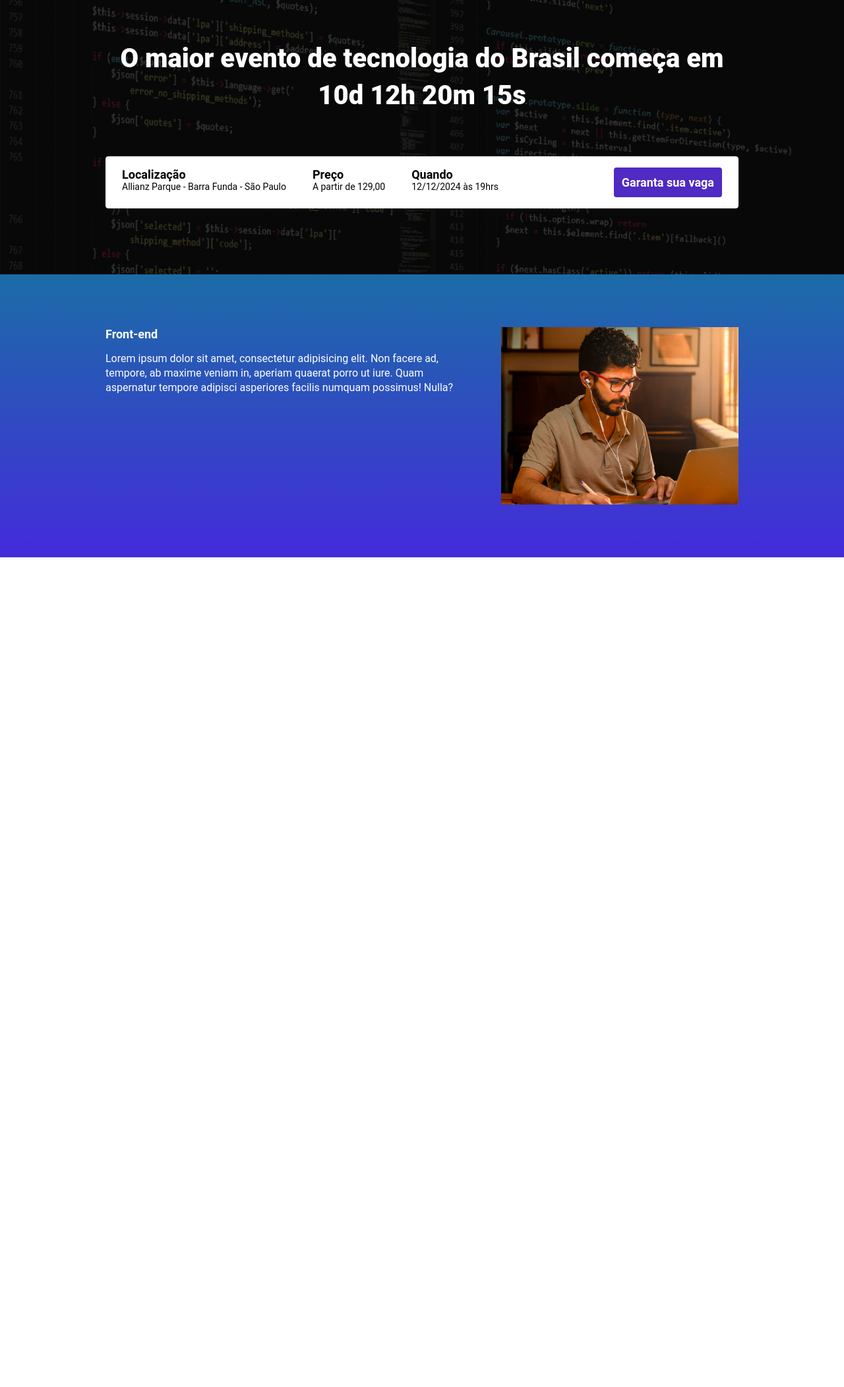
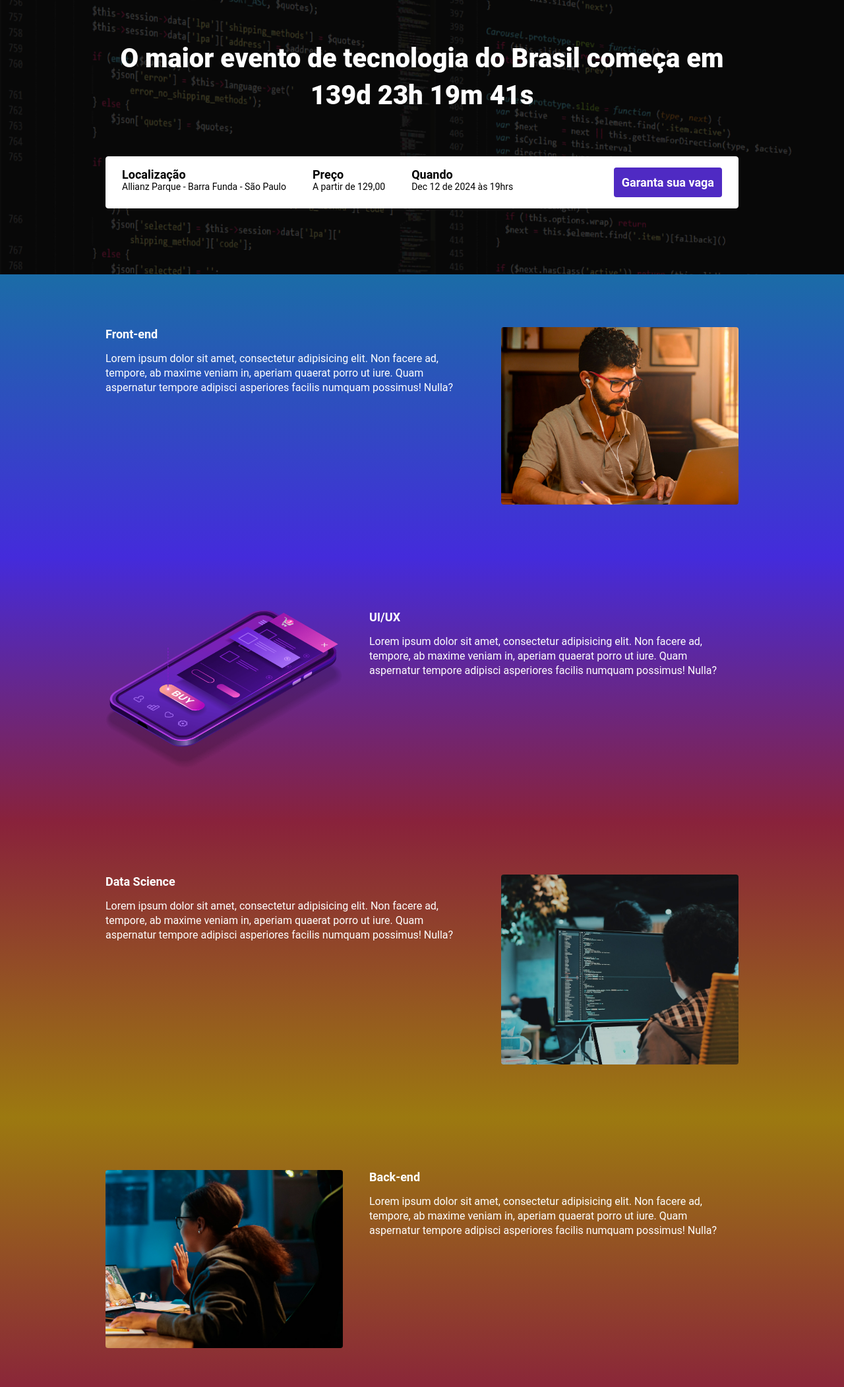
Before and after one commit to danieltwentynine/ebac-talks, a website built with Parcel: page src/index.html in a window 1280 px wide. Shown: the part 147-2250 px from the top of the page at 66% size. Before the commit the page ends 992 px from the top, so only its background shows below. Built offline with nearby package versions, Linux system fonts and the light colour scheme; a web font is replaced by a local one.

Commit message:
adicionando contagem regressiva

```diff
--- a/package.json
+++ b/package.json
@@ -2,9 +2,9 @@
   "name": "ebac-talks",
   "version": "1.0.0",
   "description": "",
-  "main": "index.js",
   "scripts": {
     "dev": "parcel src/index.html src/styles/main.scss src/scripts/main.js",
+    "build": "parcel build src/index.html",
     "test": "echo \"Error: no test specified\" && exit 1"
   },
   "keywords": [],
--- a/src/index.html
+++ b/src/index.html
@@ -6,6 +6,7 @@
     <title>EBAC Talks</title>
     <link href="https://fonts.cdnfonts.com/css/roboto" rel="stylesheet">
     <link rel="stylesheet" href="./styles/main.scss">
+    <link rel="stylesheet" href="https://unpkg.com/aos@next/dist/aos.css" />
 </head>
 <body>
 
@@ -13,7 +14,7 @@
         <div class="container">
             <img class="hero__logo" src="./images/ebac_logo.svg" alt="EBAC">
             <p class="hero__text">
-                O maior evento de tecnologia do Brasil começa em 10d 12h 20m 15s
+                O maior evento de tecnologia do Brasil começa em <span id="contador"></span>
             </p>
             <div class="infos-bar">
                 <ul class="infos-bar__infos">
@@ -27,7 +28,7 @@
                     </li>
                     <li class="infos-bar__infos__item">
                         <b>Quando</b>
-                        12/12/2024 às 19hrs
+                        Dec 12 de 2024 às 19hrs
                     </li>
                 </ul>
                 <a href="#" class="button button--primary">
@@ -37,8 +38,8 @@
         </div>
     </header>
 
-    <section class="event">
-        <div class="container">
+    <section class="event event--frontend">
+        <div class="container" data-aos="fade-right">
             <div class="event__details">
                 <h2 class="event__details__title">Front-end</h2>
                 <p class="event__details__description">
@@ -48,7 +49,41 @@
             <img class="event__image" src="./images/frontend.png" alt="Homen olhando a tela do computador">
         </div>
     </section>
+    <section class="event event--ui-ux event--image-left">
+        <div class="container" data-aos="fade-left">
+            <div class="event__details">
+                <h2 class="event__details__title">UI/UX</h2>
+                <p class="event__details__description">
+                    Lorem ipsum dolor sit amet, consectetur adipisicing elit. Non facere ad, tempore, ab maxime veniam in, aperiam quaerat porro ut iure. Quam aspernatur tempore adipisci asperiores facilis numquam possimus! Nulla?
+                </p>
+            </div>
+            <img class="event__image" src="./images/ui-ux.png" alt="Homen olhando a tela do computador">
+        </div>
+    </section>
+    <section class="event event--data-science">
+        <div class="container" data-aos="fade-right">
+            <div class="event__details">
+                <h2 class="event__details__title">Data Science</h2>
+                <p class="event__details__description">
+                    Lorem ipsum dolor sit amet, consectetur adipisicing elit. Non facere ad, tempore, ab maxime veniam in, aperiam quaerat porro ut iure. Quam aspernatur tempore adipisci asperiores facilis numquam possimus! Nulla?
+                </p>
+            </div>
+            <img class="event__image" src="./images/data.png" alt="Homen olhando a tela do computador">
+        </div>
+    </section>
+    <section class="event event--backend event--image-left">
+        <div class="container" data-aos="fade-left">
+            <div class="event__details">
+                <h2 class="event__details__title">Back-end</h2>
+                <p class="event__details__description">
+                    Lorem ipsum dolor sit amet, consectetur adipisicing elit. Non facere ad, tempore, ab maxime veniam in, aperiam quaerat porro ut iure. Quam aspernatur tempore adipisci asperiores facilis numquam possimus! Nulla?
+                </p>
+            </div>
+            <img class="event__image" src="./images/backend.png" alt="Homen olhando a tela do computador">
+        </div>
+    </section>
 
+    <script src="https://unpkg.com/aos@next/dist/aos.js"></script>
     <script src="./scripts/main.js"></script>
 </body>
 </html>
--- a/src/scripts/main.js
+++ b/src/scripts/main.js
@@ -0,0 +1,31 @@
+AOS.init(); //aos initiation and starts animations
+
+const eventDate = new Date("Dec 12, 2024 19:00:00");
+const timeStampEvent = eventDate.getTime();
+
+const countTime = setInterval(function () {
+    const now = new Date();
+    const timeStampNow = now.getTime();
+
+    //gap from present date to event date
+    const eventGap = timeStampEvent - timeStampNow;
+
+    //all in milliseconds
+    const days = 1000 * 60 * 60 * 24;
+    const hours = 1000 * 60 * 60;
+    const minutes = 1000 * 60;
+    const seconds = 1000;
+
+    const daysTilEvent = Math.floor(eventGap / days);
+    const hoursTilEvent = Math.floor((eventGap % days) / hours);
+    const minTilEvent = Math.floor((eventGap % hours) / minutes);
+    const secTilEvent = Math.floor((eventGap % minutes) / seconds);
+
+    document.getElementById('contador').innerHTML = `${daysTilEvent}d ${hoursTilEvent}h ${minTilEvent}m ${secTilEvent}s`;
+
+    if(eventGap < 0) {
+        clearInterval(countTime);
+        document.getElementById('contador').innerHTML = 'Evento Expirado';
+    }
+
+}, 1000)
--- a/src/styles/_event.scss
+++ b/src/styles/_event.scss
@@ -1,17 +1,41 @@
+@use 'var';
+
 .event {
     padding: 80px 0;
-    background-image: linear-gradient(#1b6ca7, #442bdb);
+
+    &--frontend {
+        background-image: linear-gradient(var.$blueOne, var.$blueTwo);
+    }
+
+    &--ui-ux {
+        background-image: linear-gradient(var.$blueTwo, var.$pink);
+    }
+
+    &--data-science {
+        background-image: linear-gradient(var.$pink, var.$yellow);
+    }
+
+    &--backend {
+        background-image: linear-gradient(var.$yellow, var.$pink);
+    }
+
+    &--image-left {
+        .container {
+            flex-direction: row-reverse;
+        }
+    }
 
     .container {
         display: flex;
+        gap: 40px;
     }
 
     &__image {
         max-width: 360px;
+        border-radius: 4px;
     }
 
     &__details {
-        margin-right: 40px;
 
         &__title {
             font-size: 18px;
--- /dev/null
+++ b/src/styles/_var.scss
@@ -0,0 +1,8 @@
+$textColor: #fff;
+$secTextColor: #000;
+$buttons: #4f2ac3;
+
+$blueOne: #1b6ca7;
+$blueTwo: #442bdb;
+$pink: #89223b;
+$yellow: #9c7910;
--- a/src/styles/components/_buttons.scss
+++ b/src/styles/components/_buttons.scss
@@ -1,3 +1,5 @@
+@use '../var';
+
 .button {
     padding: 12px;
     font-size: 18px;
@@ -7,8 +9,8 @@
     white-space: nowrap;
 
     &--primary {
-        color: #fff;
-        background-color: #4f2ac3;
+        color: var.$textColor;
+        background-color: var.$buttons;
     }
 
     @media (max-width: 640px) {
--- a/src/styles/components/_infos_bar.scss
+++ b/src/styles/components/_infos_bar.scss
@@ -1,10 +1,12 @@
+@use '../var';
+
 .infos-bar {
-    background-color: #fff;
+    background-color: var.$textColor;
     padding: 16px 24px;
     display: flex;
     justify-content: space-between;
     border-radius: 4px;
-    border: 1px solid #fff;
+    border: 1px solid var.$textColor;
 
     &__infos {
         display: flex;
@@ -12,12 +14,12 @@
 
         &__item {
             font-size: 14px;
-            color: #000;
+            color: var.$secTextColor;
 
             b {
                 font-size: 18px;
                 display: block;
-                color: #000;
+                color: var.$secTextColor;
             }
         }
     }
--- a/src/styles/main.scss
+++ b/src/styles/main.scss
@@ -1,7 +1,8 @@
-@use 'hero';
-@use 'event';
-@use 'components/infos_bar';
-@use 'components/buttons';
+@use '_hero';
+@use '_event';
+@use 'components/_infos_bar';
+@use 'components/_buttons';
+@use '_var';
 
 * {
     box-sizing: border-box;
@@ -10,7 +11,7 @@
     font-family: 'Roboto', sans-serif;
     text-decoration: none;
     list-style: none;
-    color: #fff;
+    color: var.$textColor;
 }
 
 .container {
```
